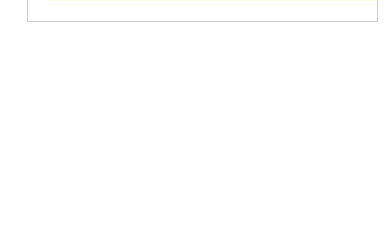
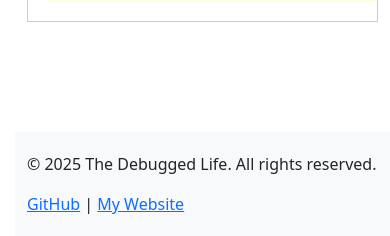
Before and after one commit to UlrikeDetective/DjangoGirls, a Django app: page /post/12/ in a window 390 px wide. Shown: the part 2864-3100 px from the top of the page. Before the commit the page ends 2886 px from the top, so only its background shows below. Run offline with Django 5.2, Linux system fonts and the light colour scheme; data comes from the database, SQL or seed files in the repository; some libraries are stand-ins or nearby versions.

Commit message:
update footer

```diff
--- /dev/null
+++ b/blog/static/css/footer.css
@@ -0,0 +1,5 @@
+.footer {
+    padding: 20px 0;
+    background-color: #f8f9fa;
+    margin-top: 40px;
+}
--- a/blog/templates/blog/base.html
+++ b/blog/templates/blog/base.html
@@ -6,6 +6,7 @@
         <link rel="stylesheet" href="https://cdn.jsdelivr.net/npm/bootstrap@5.3.3/dist/css/bootstrap.min.css" integrity="sha384-QWTKZyjpPEjISv5WaRU9OFeRpok6YctnYmDr5pNlyT2bRjXh0JMhjY6hW+ALEwIH" crossorigin="anonymous">
         <link rel="stylesheet" href="https://fonts.googleapis.com/css?family=Lobster&subset=latin,latin-ext">
         <link rel="stylesheet" href="{% static 'css/blog.css' %}">
+        <link rel="stylesheet" href="{% static 'css/footer.css' %}">
     </head>
     <body>
         <header class="page-header">
@@ -29,5 +30,17 @@
                 </div>
             </div>
         </main>
+        <footer class="footer">
+            <div class="container">
+                <div class="row">
+                    <div class="col-md-6">
+                        <p>&copy; 2025 The Debugged Life. All rights reserved.</p>
+                    </div>
+                    <div class="col-md-6 text-md-end">
+                        <a href="https://github.com/UlrikeDetective">GitHub</a> | <a href="https://ulrikedetective.github.io/UlrikeHerold/">My Website</a>
+                    </div>
+                </div>
+            </div>
+        </footer>
     </body>
 </html>
```
